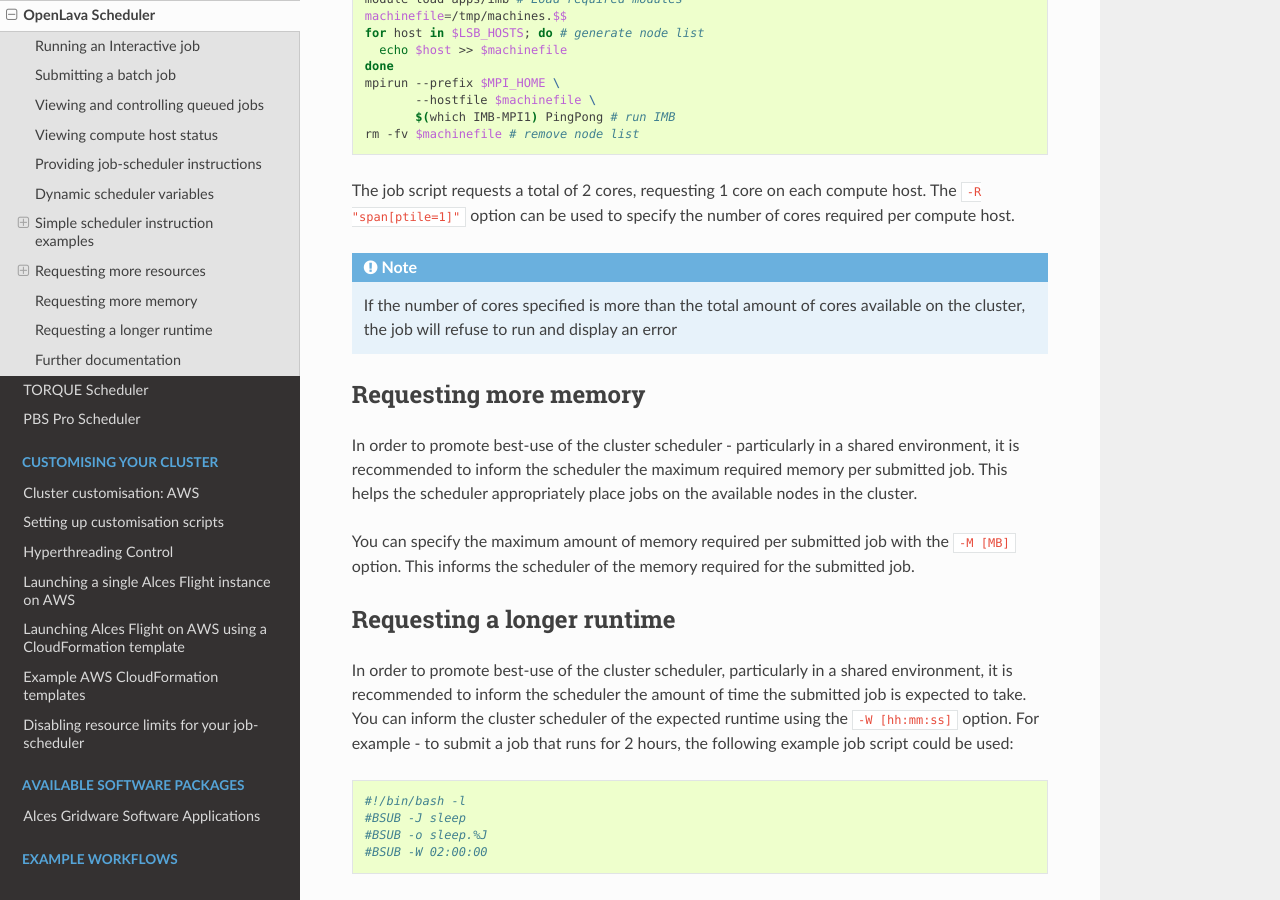
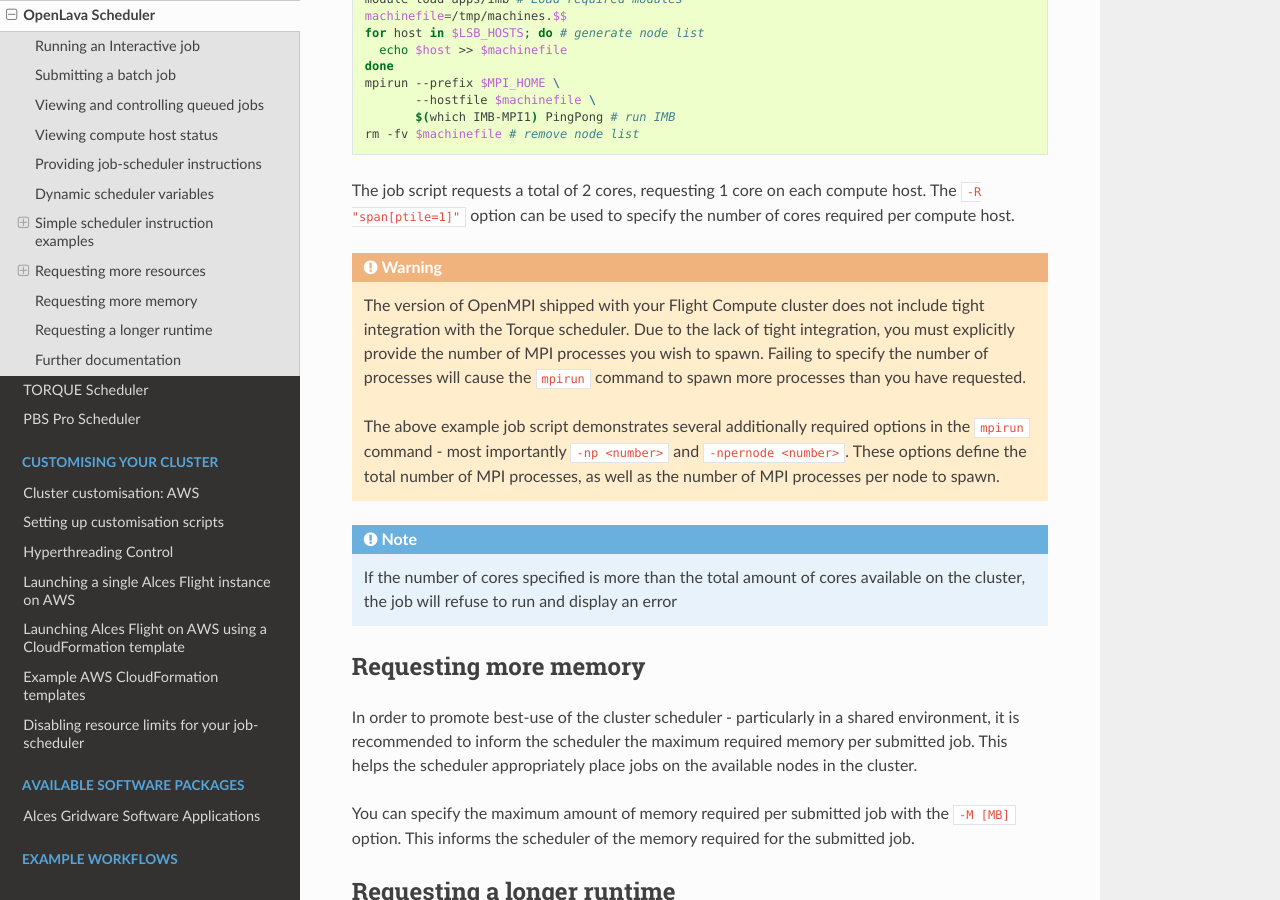
Before and after one commit to alces-software/flight-appliance-docs, a Sphinx documentation site: the page built from docs/source/openlava/openlava.rst, in a window 1280 px wide and 900 px high, scrolled down 8587 px. Built offline with Sphinx 7.4.7 and the Read the Docs theme 2.0.0, drawn with Linux system fonts in a browser that asks for light colours.

Commit message:
Add warnings about scheduler integration with `openmpi`

```diff
--- a/docs/source/openlava/openlava.rst
+++ b/docs/source/openlava/openlava.rst
@@ -289,7 +289,7 @@
 For example, to use 16 cores on the cluster for a single application - the instruction ``-n 16`` can be used. The following example shows launching the **Intel Message-passing** MPI benchmark across 16 cores on your cluster. This application is launched via the OpenMPI ``mpirun`` command - the number of threads and list of hosts are automatically assembled by the scheduler and passed to the MPI at runtime. This jobscript loads the ``apps/imb`` module before launching the
 application, which automatically loads the module for **OpenMPI**. Using the scheduler directive ``-R "span[ptile=2]"`` allows you span each the rquested cores in the ``-n 16`` directive over as many nodes as are required, for example ``-n 16 -R "span[ptile=2]`` would spread the job over 8 nodes, using 2 cores across each node - totalling 16 nodes.
 
-.. code:: bash
+.. code-block:: bash
 
   #!/bin/bash -l
   #BSUB -n 2 # Define the total number of cores to use
@@ -307,6 +307,11 @@
   rm -fv $machinefile # remove node list
 
 The job script requests a total of 2 cores, requesting 1 core on each compute host. The ``-R "span[ptile=1]"`` option can be used to specify the number of cores required per compute host.
+
+.. warning::
+  The version of OpenMPI shipped with your Flight Compute cluster does not include tight integration with the Torque scheduler. Due to the lack of tight integration, you must explicitly provide the number of MPI processes you wish to spawn. Failing to specify the number of processes will cause the ``mpirun`` command to spawn more processes than you have requested.
+
+  The above example job script demonstrates several additionally required options in the ``mpirun`` command - most importantly ``-np <number>`` and ``-npernode <number>``. These options define the total number of MPI processes, as well as the number of MPI processes per node to spawn.
 
 .. note:: If the number of cores specified is more than the total amount of cores available on the cluster, the job will refuse to run and display an error
 
```
Also changed, not shown: docs/source/pbspro/pbspro.rst (+7 -0 lines), docs/source/torque/torque.rst (+7 -0 lines).
